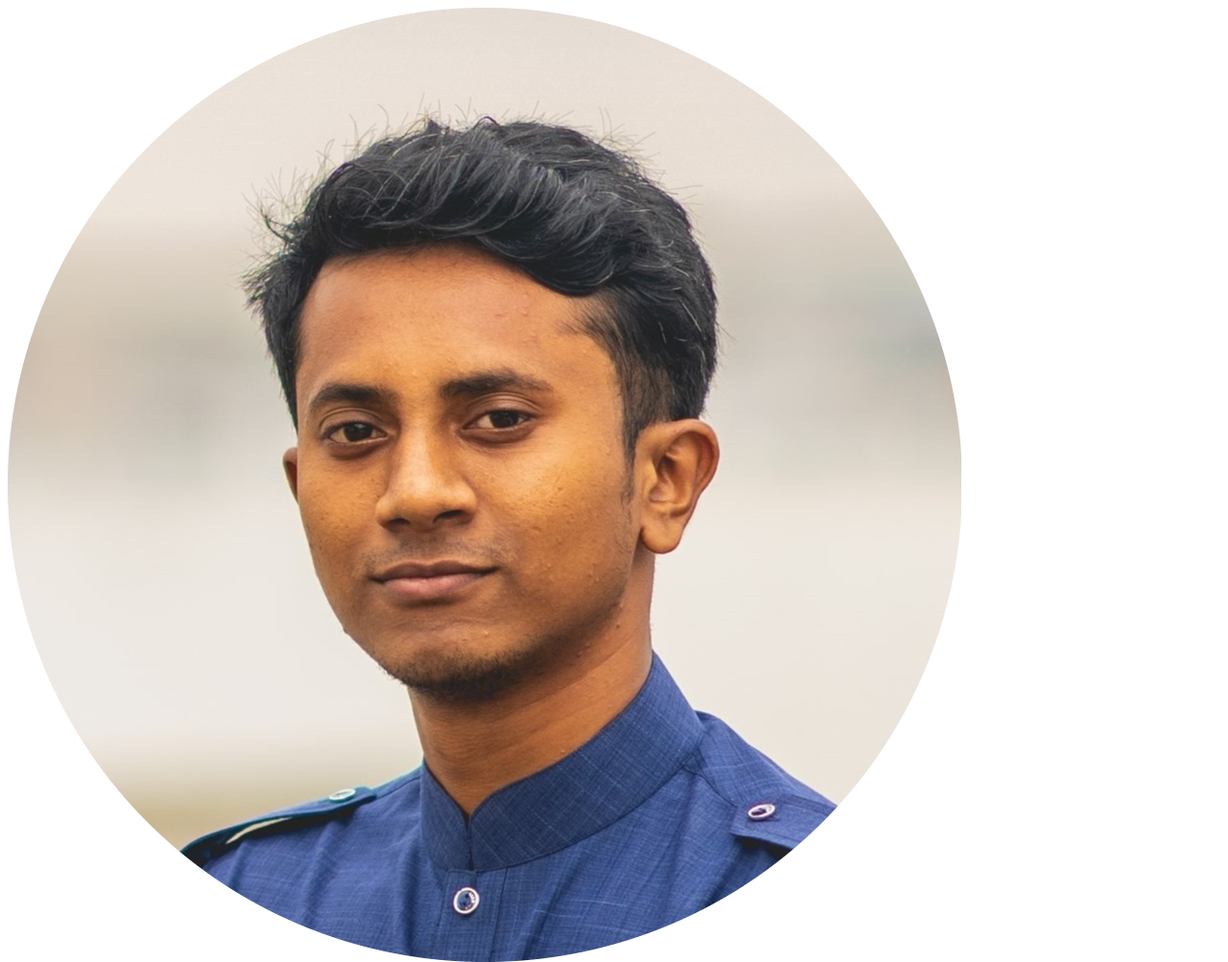
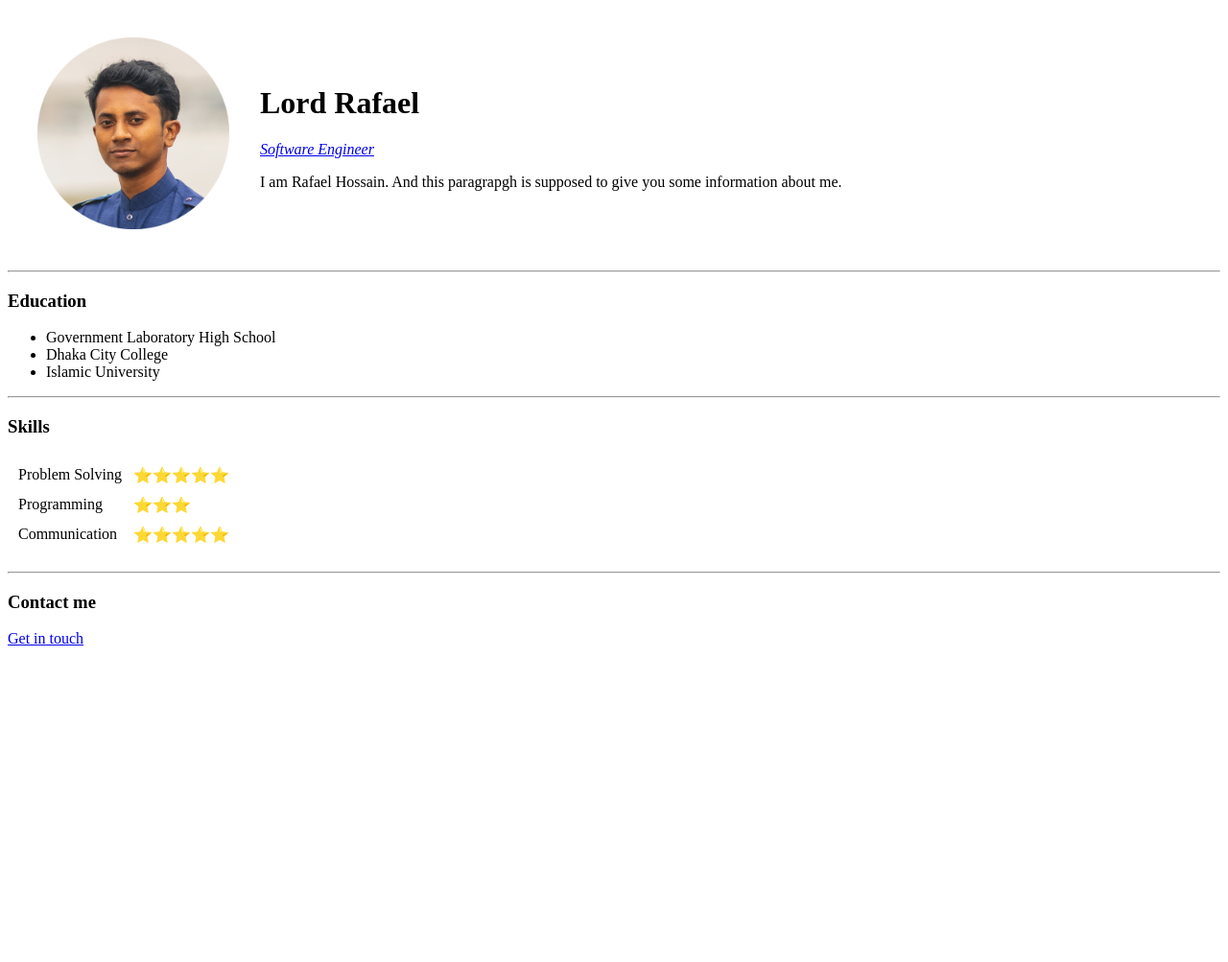
Before and after one commit to lordrafael/personalwebsite, a plain HTML site: page index.html in a window 1280 px wide. Shown: the top 1003 px of the page at 96% size. After the commit the page ends 800 px from the top, so only its background shows below. Drawn offline with Linux system fonts and the light colour scheme.

Commit message:
changed image size

```diff
--- a/index.html
+++ b/index.html
@@ -5,10 +5,14 @@
     <title>LordRafael</title>
 </head>
 <body>
-    <img src="picture-modified.png" alt ="rafaels cool picture">
-    <h1>Lord Rafael</h1>
+    <table cellspacing="30">
+        <tr>
+            <td><img src="picture-modified.png" alt ="rafaels cool picture" width="200" height="200"></td>
+            <td> <h1>Lord Rafael</h1>
     <p><em><a href = "https://en.wikipedia.org/wiki/Software_engineering#:~:text=A%20software%20engineer%20is%20a,of%20engineering%20education%20or%20skills." >Software Engineer</a></em></p>
-    <p>I am Rafael Hossain. And this paragrapgh is supposed to give you some information about me.</p>
+    <p>I am Rafael Hossain. And this paragrapgh is supposed to give you some information about me.</p></td>
+        </tr>
+    </table>
 
     <hr>
 
```
